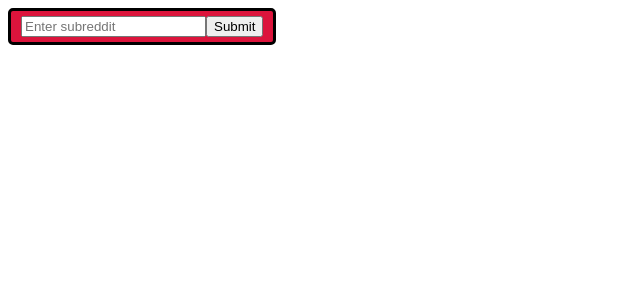
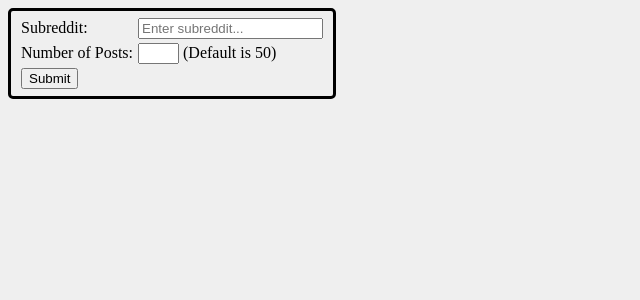
Before and after one commit to dslaugh/reddit_search, a React (Create React App) app: page / in a window 1280 px wide. Shown: the top 300 px of the page, without its empty margins (0-640 px from the left). Built offline with nearby package versions, Linux system fonts and the light colour scheme.

Commit message:
Updated stylesheet. Added numPosts field to form. Added README.md

```diff
--- a/public/index.css
+++ b/public/index.css
@@ -1,3 +1,7 @@
+body {
+	background-color: #efefef;
+}
+
 .list-container {
 	display: flex;
 	flex-wrap: wrap;
@@ -10,8 +14,7 @@
 	border-radius: 15px;
 	border: 4px solid #000;
 	margin: 0 5px 5px 0;
-	background-color: crimson;
-	color: white;
+	color: #000;
 }
 
 .list > h2 {
@@ -42,13 +45,14 @@
 	border-radius: 5px;
 	padding: 5px;
 	text-decoration: none;
-	box-shadow: 2px 2px 2px #000;
-	background-color: darkred;
-	color: white;
+	box-shadow: 1px 1px 2px #000;
+	background-color: #00a000;
+	color: #ffffff;
+	border: 1px solid #006600;
 }
 
 .go-btn-container a:hover {
-	background-color: #aa0000;
+	background-color: #00AA00;
 }
 
 .go-btn-container a:active {
@@ -61,7 +65,15 @@
 	border: 3px solid #000;
 	border-radius: 5px;
 	padding: 5px 10px;
-	background-color: crimson;
-	color: white;
+	color: #000000;
 	display: inline-block;
 }
+
+#subredditFormContainer div {
+	padding: 2px 0;
+}
+
+#subredditFormContainer label {
+	width: 117px;
+	display: inline-block;
+}
--- a/src/actions.js
+++ b/src/actions.js
@@ -23,10 +23,11 @@
 	return `https://www.reddit.com/r/${subreddit}.json?limit=${limit}`;
 }
 
-export function fetchPosts(subreddit) {
+export function fetchPosts(subreddit, limit=50) {
 	return (dispatch) => {
 		dispatch(requestPosts(subreddit));
-		return fetch(getUrl(subreddit))
+
+		return fetch(getUrl(subreddit, limit))
 			.then((response) => {
 				if (response.status === 200) {
 					return response.json()
--- a/src/components/App.js
+++ b/src/components/App.js
@@ -1,6 +1,6 @@
 import React from 'react';
+import SubredditForm from './SubredditForm';
 import List from './List';
-import SubredditForm from './SubredditForm';
 import { connect } from 'react-redux';
 
 let App = ({ posts }) => {
@@ -21,6 +21,7 @@
 function splitIntoCategories(posts) {
 	const dups = {
 		'ACC': 'ACCESSORIES',
+		'ACCESSORY': 'ACCESSORIES',
 		'PISTOL': 'HANDGUNS',
 		'HANDGUN': 'HANDGUNS',
 		'MAGAZINE': 'MAGAZINES',
--- a/src/components/SubredditForm.js
+++ b/src/components/SubredditForm.js
@@ -2,24 +2,36 @@
 import { connect } from 'react-redux';
 import PropTypes from 'prop-types';
 import { fetchPosts } from "../actions";
+import constants from '../constants';
 
 const SubredditForm = ({ dispatch }) => {
-	let textInput = React.createRef();
+	let subredditInput = React.createRef();
+	let numPostsInput = React.createRef();
 
 	function handleFormSubmit(e) {
 		e.preventDefault();
-		let inputValue = textInput.current.value.trim();
-		if (inputValue === '') {
+		let subredditValue = subredditInput.current.value.trim();
+		if (subredditValue === '') {
 			return;
 		}
-		dispatch(fetchPosts(inputValue));
+		let numPostsValue = parseInt(numPostsInput.current.value.trim(), 10) || constants.DEFAULT_NUM_POSTS;
+		dispatch(fetchPosts(subredditValue, numPostsValue));
 	}
 
 	return (
 		<div id="subredditFormContainer">
 			<form id="subredditForm" onSubmit={handleFormSubmit}>
-				<input type="text" ref={textInput} placeholder="Enter subreddit" />
-				<button type="submit">Submit</button>
+				<div>
+					<label htmlFor='subreddit_input'>Subreddit:</label>
+					<input type="text" id="subreddit_input" ref={subredditInput} placeholder="Enter subreddit..." />
+				</div>
+				<div>
+					<label htmlFor='num_posts_input'>Number of Posts:</label>
+					<input type="text" id="num_posts_input" size="2" ref={numPostsInput} /> (Default is {constants.DEFAULT_NUM_POSTS})
+				</div>
+				<div>
+					<button type="submit">Submit</button>
+				</div>
 			</form>
 		</div>
 	);
--- /dev/null
+++ b/src/constants.js
@@ -0,0 +1,3 @@
+export default {
+	DEFAULT_NUM_POSTS: 50,
+};
```
Also changed, not shown: 1 other file (tests, documents, lock files or other folders).
